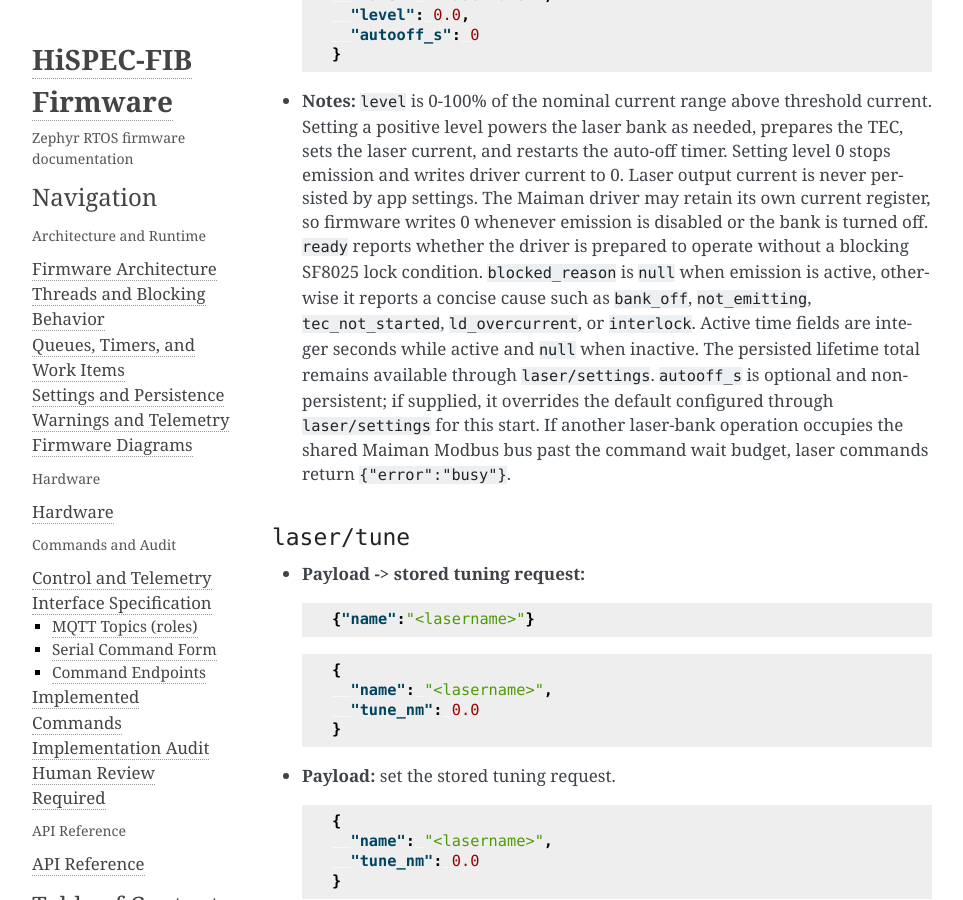
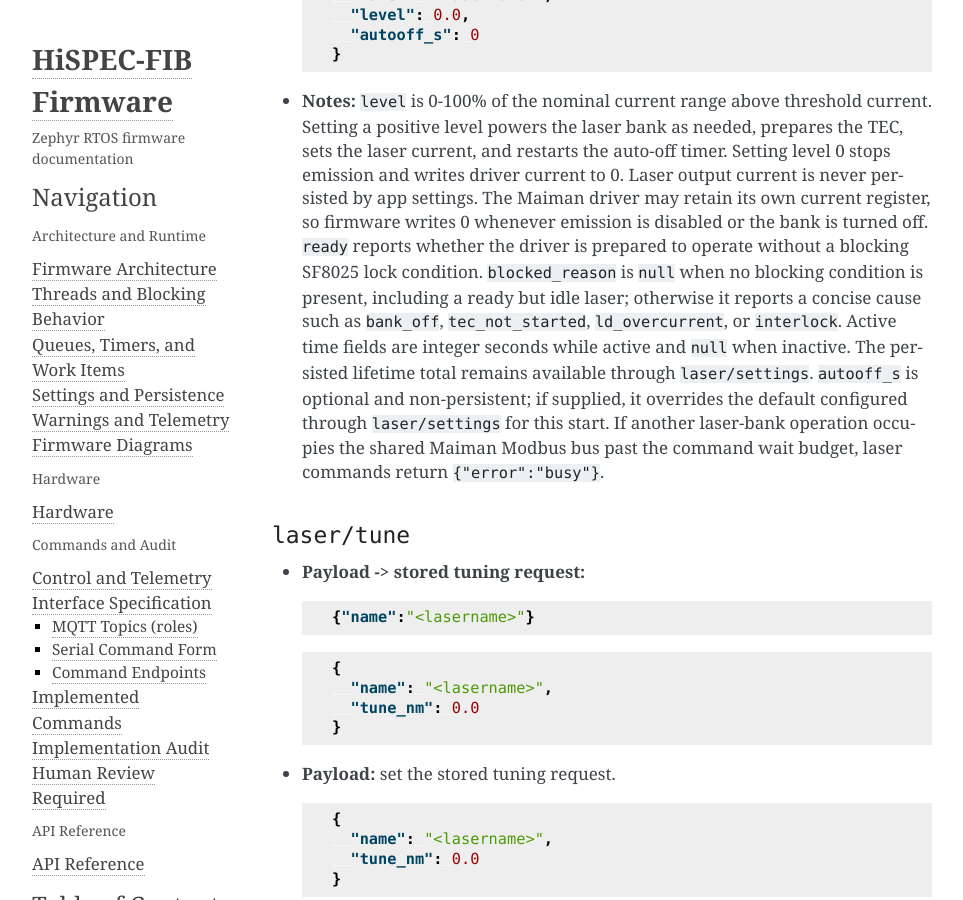
Before and after one commit to COO-Utilities/hispec-tib, a Sphinx documentation site: the page built from doc/commands.md, in a window 1280 px wide and 900 px high, scrolled down 14799 px. Shown: the whole window, without its empty margins (148-1111 px from the left). Built offline with Sphinx 7.4.7, drawn with Linux system fonts in a browser that asks for light colours.

Commit message:
Drop idle laser blocked reason

```diff
--- a/doc/commands.md
+++ b/doc/commands.md
@@ -653,10 +653,11 @@ float64 laser_current_ontime_s
   0 stops emission and writes driver current to 0. Laser output current is never persisted by app settings. The Maiman
   driver may retain its own current register, so firmware writes 0 whenever emission is disabled or the bank is turned off.
   `ready` reports whether the driver is prepared to operate without a blocking
-  SF8025 lock condition. `blocked_reason` is `null` when emission is active,
-  otherwise it reports a concise cause such as `bank_off`, `not_emitting`,
-  `tec_not_started`, `ld_overcurrent`, or `interlock`. Active time fields are
-  integer seconds while active and `null` when inactive. The persisted lifetime
+  SF8025 lock condition. `blocked_reason` is `null` when no blocking condition
+  is present, including a ready but idle laser; otherwise it reports a concise
+  cause such as `bank_off`, `tec_not_started`, `ld_overcurrent`, or
+  `interlock`. Active time fields are integer seconds while active and `null`
+  when inactive. The persisted lifetime
   total remains available through `laser/settings`. `autooff_s` is optional and
   non-persistent; if supplied, it overrides the default configured through
   `laser/settings` for this start. If another laser-bank operation occupies the
```
Also changed, not shown: doc/human_review_required.md (+0 -1 lines), 1 other file.
